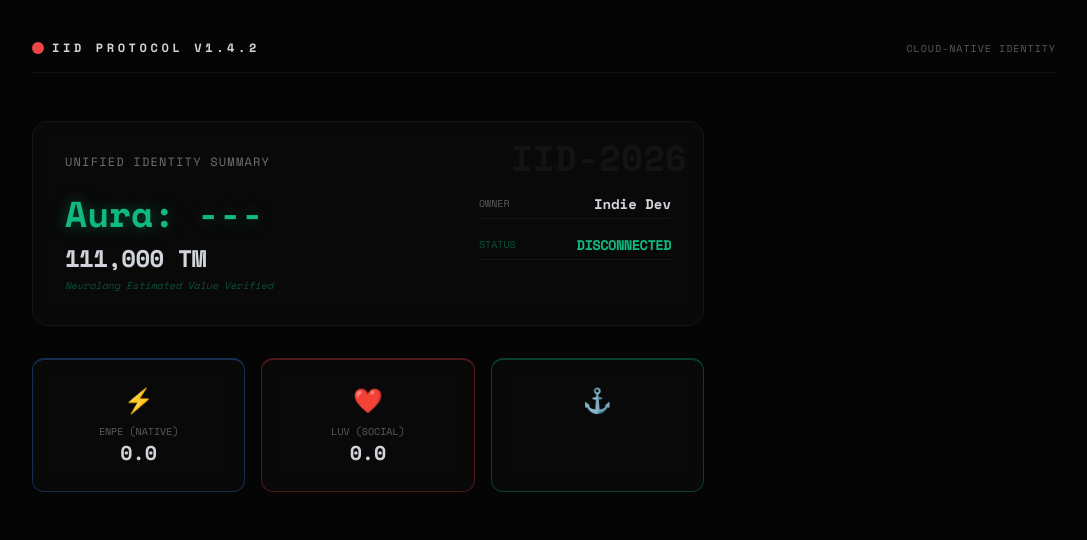
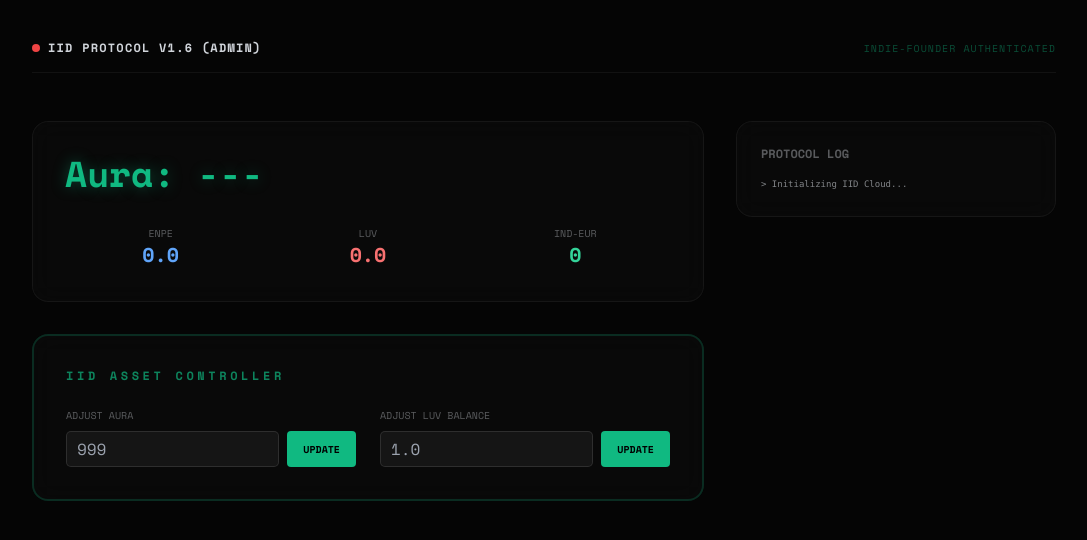
Before and after one commit to neurosphere-dev/indienation-neurosphere, a plain HTML site: page index.html in a window 1280 px wide. Shown: the whole page, without its empty margins (96-1183 px from the left). Drawn offline with nearby package versions, Linux system fonts and the light colour scheme.

Commit message:
Update title and improve UI elements in index.html

```diff
--- a/index.html
+++ b/index.html
@@ -3,7 +3,7 @@
 <head>
     <meta charset="UTF-8">
     <meta name="viewport" content="width=device-width, initial-scale=1.0">
-    <title>IID Unified Identity | Managed by INDIE-Founder</title>
+    <title>IID Dashboard | Managed by INDIE-Founder</title>
     <script src="https://cdn.tailwindcss.com"></script>
     <script src="https://cdn.jsdelivr.net/npm/@supabase/supabase-js@2"></script>
     <style>
@@ -11,55 +11,100 @@
         body { background-color: #050505; color: #d1d5db; font-family: 'Space Mono', monospace; }
         .glass { background: rgba(255, 255, 255, 0.02); backdrop-filter: blur(12px); border: 1px solid rgba(255, 255, 255, 0.05); }
         .aura-glow { color: #10b981; text-shadow: 0 0 15px rgba(16, 185, 129, 0.4); }
-        .loading-pulse { animation: pulse 2s cubic-bezier(0.4, 0, 0.6, 1) infinite; }
-        @keyframes pulse { 0%, 100% { opacity: 1; } 50% { opacity: .5; } }
+        .input-dark { background: rgba(255,255,255,0.05); border: 1px solid rgba(255,255,255,0.1); color: white; padding: 5px 10px; border-radius: 5px; outline: none; }
+        .btn-emerald { background: #10b981; color: #000; font-weight: bold; transition: all 0.2s; }
+        .btn-emerald:hover { background: #34d399; transform: scale(1.05); }
     </style>
 </head>
-<body class="min-h-screen flex flex-col items-center p-6">
+<body class="min-h-screen flex flex-col items-center p-6 pb-24">
 
     <nav class="w-full max-w-5xl flex justify-between items-center mb-12 py-4 border-b border-white/5">
-        <div class="flex items-center gap-2">
-            <div id="status-light" class="w-3 h-3 bg-red-500 rounded-full"></div>
-            <span class="tracking-[0.3em] font-bold text-xs uppercase">IID Protocol v1.4.2</span>
+        <div class="flex items-center gap-2 text-xs font-bold tracking-widest uppercase">
+            <div id="status-light" class="w-2 h-2 bg-red-500 rounded-full"></div>
+            IID Protocol v1.6 (ADMIN)
         </div>
-        <div class="text-[10px] opacity-40 uppercase tracking-widest">Cloud-Native Identity</div>
+        <div class="text-[10px] opacity-40 uppercase tracking-widest text-emerald-500">INDIE-FOUNDER AUTHENTICATED</div>
     </nav>
 
     <main class="w-full max-w-5xl grid grid-cols-1 lg:grid-cols-12 gap-8">
         <div class="lg:col-span-8 space-y-8">
-            <section class="glass p-8 rounded-2xl relative overflow-hidden">
-                <div class="absolute top-0 right-0 p-4 opacity-5 text-4xl font-bold">IID-2026</div>
-                <h2 class="text-xs opacity-50 mb-6 uppercase tracking-widest">Unified Identity Summary</h2>
-                <div class="flex flex-col md:flex-row justify-between gap-8">
+            <section class="glass p-8 rounded-2xl">
+                <h1 class="text-4xl font-black aura-glow mb-2">Aura: <span id="aura-val">---</span></h1>
+                <div class="grid grid-cols-3 gap-4 mt-8">
+                    <div class="text-center"><p class="text-[10px] opacity-40 uppercase">ENPE</p><p id="enpe-val" class="text-xl font-bold text-blue-400">0.0</p></div>
+                    <div class="text-center"><p class="text-[10px] opacity-40 uppercase">LUV</p><p id="luv-val" class="text-xl font-bold text-red-400">0.0</p></div>
+                    <div class="text-center"><p class="text-[10px] opacity-40 uppercase">IND-EUR</p><p id="ind-val" class="text-xl font-bold text-emerald-400">0</p></div>
+                </div>
+            </section>
+
+            <section class="glass p-8 rounded-2xl border-2 border-emerald-500/20">
+                <h3 class="text-xs font-bold opacity-70 mb-6 uppercase tracking-[0.3em] text-emerald-500">IID Asset Controller</h3>
+                <div class="grid grid-cols-1 md:grid-cols-2 gap-6">
                     <div>
-                        <h1 class="text-4xl font-black aura-glow mb-2">Aura: <span id="aura-val">---</span></h1>
-                        <p class="text-2xl font-bold tracking-tight">111,000 TM</p>
-                        <p class="text-[10px] opacity-40 italic mt-1 text-emerald-500">Neurolang Estimated Value Verified</p>
+                        <label class="block text-[10px] opacity-40 mb-2 uppercase">Adjust Aura</label>
+                        <div class="flex gap-2">
+                            <input type="number" id="input-aura" class="input-dark w-full" placeholder="999">
+                            <button onclick="updateAura()" class="btn-emerald text-[10px] px-4 py-2 rounded">UPDATE</button>
+                        </div>
                     </div>
-                    <div class="space-y-4 text-sm">
-                        <div class="flex justify-between w-48 border-b border-white/5 pb-1">
-                            <span class="opacity-40 uppercase text-[10px]">Owner</span>
-                            <span class="font-bold">Indie Dev</span>
-                        </div>
-                        <div class="flex justify-between w-48 border-b border-white/5 pb-1 text-emerald-500">
-                            <span class="opacity-40 uppercase text-[10px]">Status</span>
-                            <span class="font-bold tracking-tighter" id="sync-status">DISCONNECTED</span>
+                    <div>
+                        <label class="block text-[10px] opacity-40 mb-2 uppercase">Adjust LUV Balance</label>
+                        <div class="flex gap-2">
+                            <input type="number" id="input-luv" class="input-dark w-full" placeholder="1.0">
+                            <button onclick="updateLuv()" class="btn-emerald text-[10px] px-4 py-2 rounded">UPDATE</button>
                         </div>
                     </div>
                 </div>
             </section>
+        </div>
 
-            <section class="grid grid-cols-1 md:grid-cols-3 gap-4">
-                <div class="glass p-6 rounded-xl border-t-2 border-blue-500/30 text-center">
-                    <span class="text-2xl block mb-2">⚡</span>
-                    <h3 class="text-[10px] opacity-40 uppercase">ENPE (Native)</h3>
-                    <p class="text-xl font-bold" id="enpe-val">0.0</p>
-                </div>
-                <div class="glass p-6 rounded-xl border-t-2 border-red-500/30 text-center">
-                    <span class="text-2xl block mb-2">❤️</span>
-                    <h3 class="text-[10px] opacity-40 uppercase">LUV (Social)</h3>
-                    <p class="text-xl font-bold" id="luv-val">0.0</p>
-                </div>
-                <div class="glass p-6 rounded-xl border-t-2 border-emerald-500/30 text-center">
-                    <span class="text-2xl block mb-2">⚓</span>
-                    <h3 class="text-[10px] opacity-40 uppercase text-emerald
+        <aside class="lg:col-span-4 glass p-6 rounded-2xl h-fit">
+            <h3 class="text-xs font-bold opacity-40 mb-4 uppercase">Protocol Log</h3>
+            <div id="logs" class="text-[9px] font-mono space-y-2 opacity-60">
+                <p>> Initializing IID Cloud...</p>
+            </div>
+        </aside>
+    </main>
+
+    <script>
+        // INTEGRATED KEYS
+        const SUPABASE_URL = 'https://wfnywtgctkbatnngkvmr.supabase.co';
+        const SUPABASE_ANON_KEY = 'eyJhbGciOiJIUzI1NiIsInR5cCI6IkpXVCJ9.eyJpc3MiOiJzdXBhYmFzZSIsInJlZiI6Indmbnl3dGdjdGtiYXRubmdrdm1yIiwicm9sZSI6ImFub24iLCJpYXQiOjE3Njk3MjE0MjcsImV4cCI6MjA4NTI5NzQyN30.ghQ1bveGBVzapZMdYvZoGnd3isOsGHLLcR3PsMJSVZI';
+
+        const supabase = supabasejs.createClient(SUPABASE_URL, SUPABASE_ANON_KEY);
+
+        function log(msg) {
+            const l = document.getElementById('logs');
+            l.innerHTML = `<p>> ${new Date().toLocaleTimeString()}: ${msg}</p>` + l.innerHTML;
+        }
+
+        async function refreshData() {
+            const { data: p } = await supabase.from('iid_profiles').select('*').limit(1).single();
+            const { data: a } = await supabase.from('iid_assets').select('*').limit(1).single();
+
+            if(p) document.getElementById('aura-val').innerText = p.aura_score;
+            if(a) {
+                document.getElementById('enpe-val').innerText = a.enpe_balance;
+                document.getElementById('luv-val').innerText = a.luv_balance;
+                document.getElementById('ind-val').innerText = a.ind_eur_balance.toLocaleString();
+            }
+            document.getElementById('status-light').className = 'w-2 h-2 bg-emerald-500 rounded-full animate-pulse';
+            log("System synchronized.");
+        }
+
+        async function updateAura() {
+            const val = document.getElementById('input-aura').value;
+            const { error } = await supabase.from('iid_profiles').update({ aura_score: val }).eq('username', 'indie_dev');
+            if(!error) { log(`Aura set to ${val}`); refreshData(); } else { log("Error: Update Aura Failed"); }
+        }
+
+        async function updateLuv() {
+            const val = document.getElementById('input-luv').value;
+            const { error } = await supabase.from('iid_assets').update({ luv_balance: val }).neq('enpe_balance', -1); // Targeting the main row
+            if(!error) { log(`LUV balance updated: ${val}`); refreshData(); } else { log("Error: Update LUV Failed"); }
+        }
+
+        refreshData();
+    </script>
+</body>
+</html>
```
